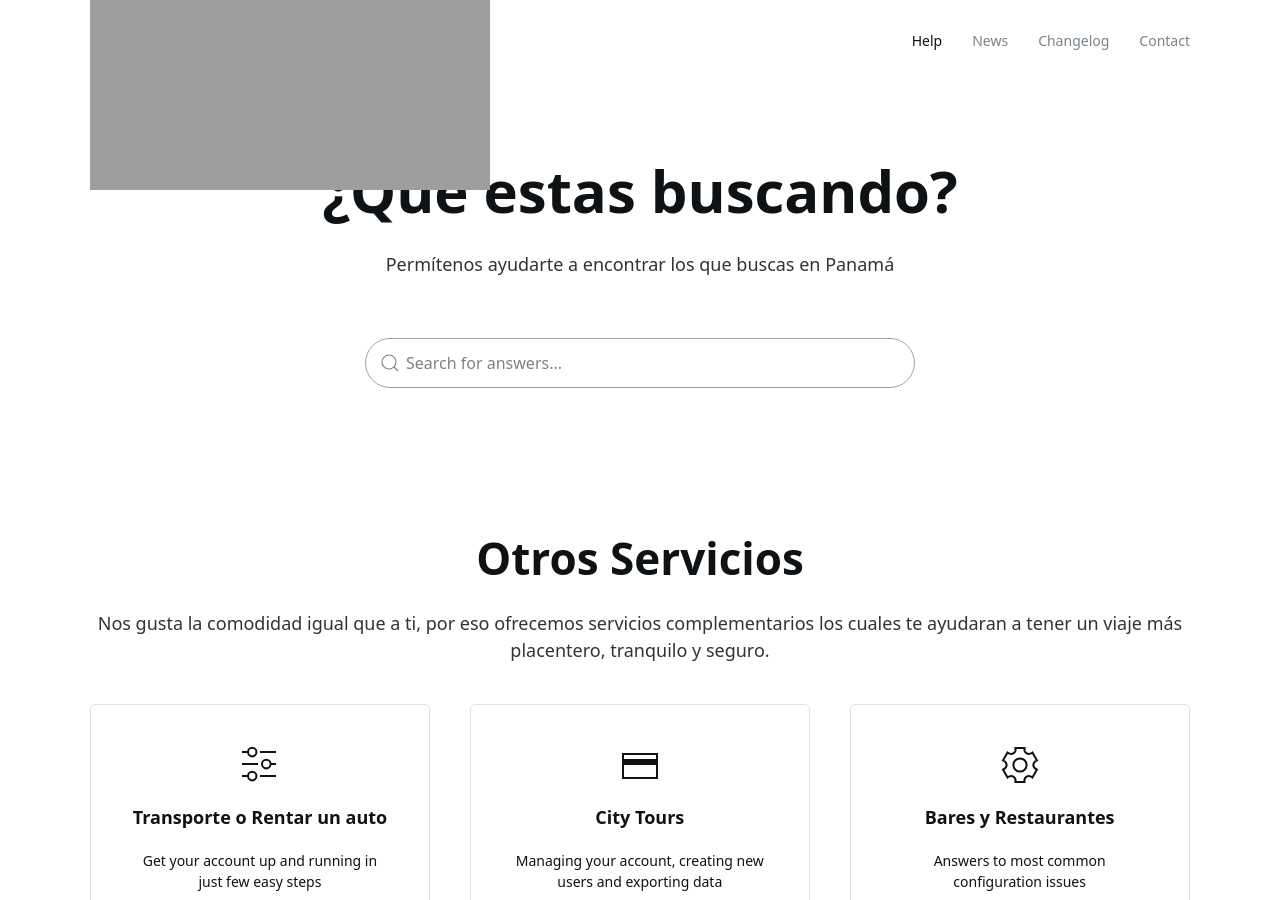
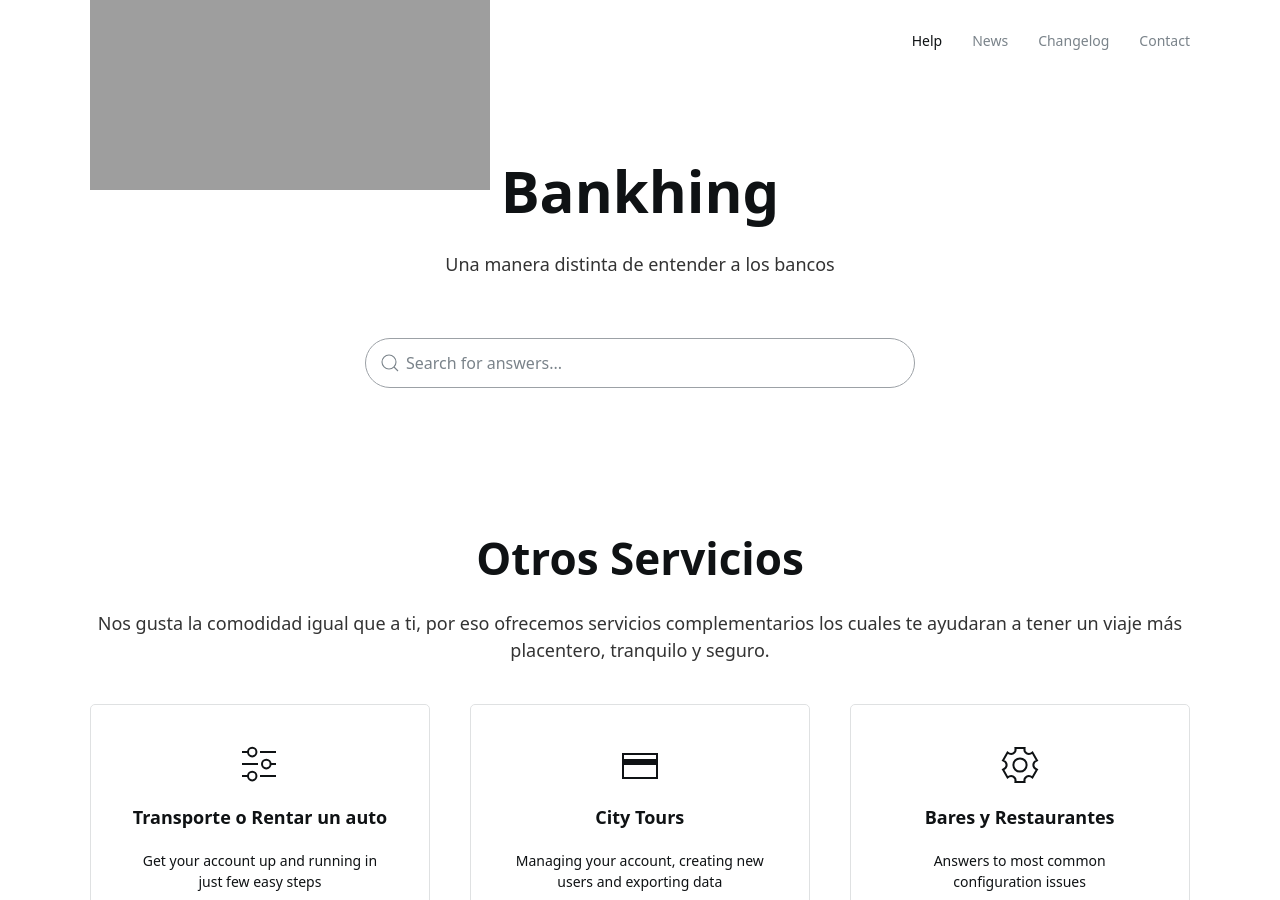
Before and after one commit to jelmii/jelmii.github.io, a Jekyll site: the page built from index.md, in a window 1280 px wide and 900 px high. Built offline with Jekyll 4.4.1, drawn with Linux system fonts in a browser that asks for light colours.

Commit message:
Update index.md

```diff
--- a/index.md
+++ b/index.md
@@ -1,8 +1,8 @@
 ---
 layout: home
 hero:
-    title: ¿Qué estas buscando?
-    subtitle: Permítenos ayudarte a encontrar los que buscas en Panamá
+    title: Bankhing
+    subtitle: Una manera distinta de entender a los bancos
 
     search: true
 categories:
```
